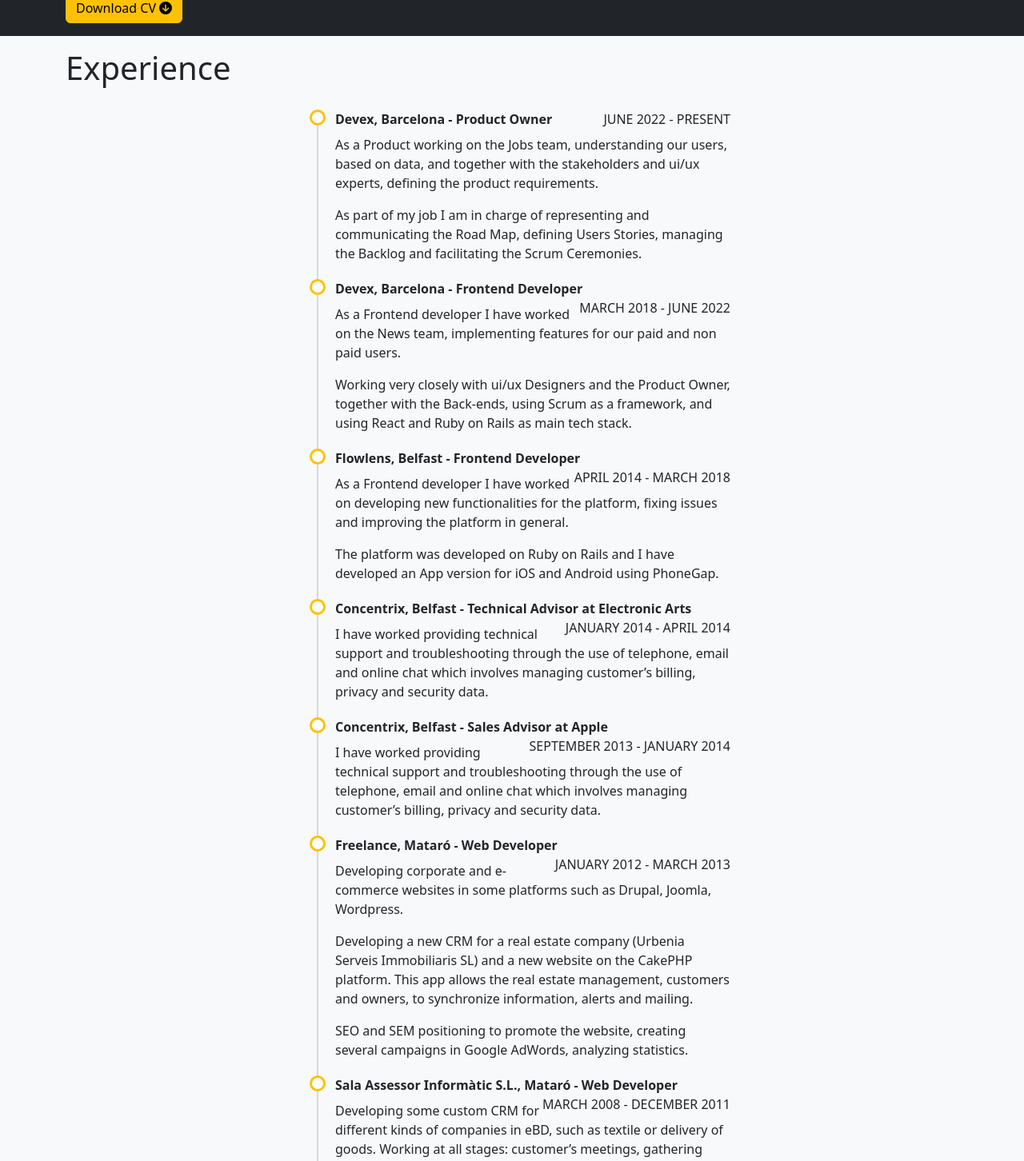
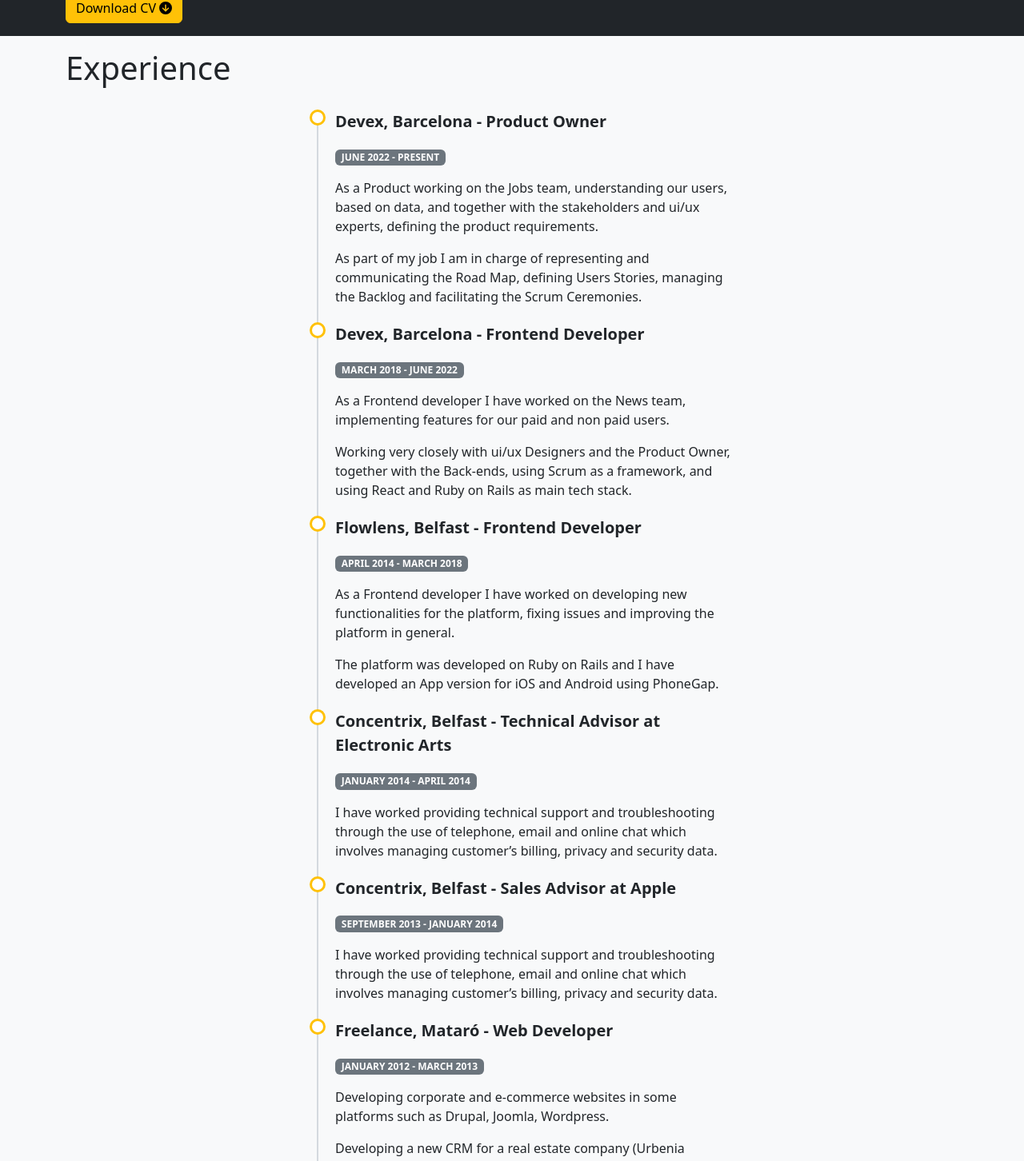
Before and after one commit to xavi666/xgarcesmarti, a React (Create React App) app: page / in a window 1280 px wide. Shown: the part 890-2342 px from the top of the page at 80% size. Built offline with nearby package versions, Linux system fonts and the light colour scheme; the HTML template or start-up script is replaced by a standard one.

Commit message:
Adjust skills dates styles

```diff
--- a/src/components/Experience.tsx
+++ b/src/components/Experience.tsx
@@ -14,11 +14,11 @@
               <div className="col-md-6 offset-md-3">
                 <ul className="timeline-3">
                   <li>
-                    <span className="fw-bold">
+                    <p className="fw-bold fs-5">
                       Devex, Barcelona - Product Owner
-                    </span>
-                    <span className="float-end">JUNE 2022 - PRESENT</span>
-                    <p className="mt-2">
+                    </p>
+                    <p className="badge bg-secondary">JUNE 2022 - PRESENT</p>
+                    <p>
                       As a Product working on the Jobs team, understanding our
                       users, based on data, and together with the stakeholders
                       and ui/ux experts, defining the product requirements.
@@ -31,11 +31,11 @@
                     </p>
                   </li>
                   <li>
-                    <span className="fw-bold">
+                    <p className="fw-bold fs-5">
                       Devex, Barcelona - Frontend Developer
-                    </span>
-                    <span className="float-end">MARCH 2018 - JUNE 2022</span>
-                    <p className="mt-2">
+                    </p>
+                    <p className="badge bg-secondary">MARCH 2018 - JUNE 2022</p>
+                    <p>
                       As a Frontend developer I have worked on the News team,
                       implementing features for our paid and non paid users.
                     </p>
@@ -47,11 +47,13 @@
                     </p>
                   </li>
                   <li>
-                    <span className="fw-bold">
+                    <p className="fw-bold fs-5">
                       Flowlens, Belfast - Frontend Developer
-                    </span>
-                    <span className="float-end">APRIL 2014 - MARCH 2018</span>
-                    <p className="mt-2">
+                    </p>
+                    <p className="badge bg-secondary">
+                      APRIL 2014 - MARCH 2018
+                    </p>
+                    <p>
                       As a Frontend developer I have worked on developing new
                       functionalities for the platform, fixing issues and
                       improving the platform in general.
@@ -63,26 +65,13 @@
                     </p>
                   </li>
                   <li>
-                    <span className="fw-bold">
+                    <p className="fw-bold fs-5">
                       Concentrix, Belfast - Technical Advisor at Electronic Arts
-                    </span>
-                    <span className="float-end">JANUARY 2014 - APRIL 2014</span>
-                    <p className="mt-2">
-                      I have worked providing technical support and
-                      troubleshooting through the use of telephone, email and
-                      online chat which involves managing customer’s billing,
-                      privacy and security data.
                     </p>
-                    <p></p>
-                  </li>
-                  <li>
-                    <span className="fw-bold">
-                      Concentrix, Belfast - Sales Advisor at Apple
-                    </span>
-                    <span className="float-end">
-                      SEPTEMBER 2013 - JANUARY 2014
-                    </span>
-                    <p className="mt-2">
+                    <p className="badge bg-secondary">
+                      JANUARY 2014 - APRIL 2014
+                    </p>
+                    <p>
                       I have worked providing technical support and
                       troubleshooting through the use of telephone, email and
                       online chat which involves managing customer’s billing,
@@ -90,11 +79,27 @@
                     </p>
                   </li>
                   <li>
-                    <span className="fw-bold">
+                    <p className="fw-bold fs-5">
+                      Concentrix, Belfast - Sales Advisor at Apple
+                    </p>
+                    <p className="badge bg-secondary">
+                      SEPTEMBER 2013 - JANUARY 2014
+                    </p>
+                    <p>
+                      I have worked providing technical support and
+                      troubleshooting through the use of telephone, email and
+                      online chat which involves managing customer’s billing,
+                      privacy and security data.
+                    </p>
+                  </li>
+                  <li>
+                    <p className="fw-bold fs-5">
                       Freelance, Mataró - Web Developer
-                    </span>
-                    <span className="float-end">JANUARY 2012 - MARCH 2013</span>
-                    <p className="mt-2">
+                    </p>
+                    <p className="badge bg-secondary">
+                      JANUARY 2012 - MARCH 2013
+                    </p>
+                    <p>
                       Developing corporate and e-commerce websites in some
                       platforms such as Drupal, Joomla, Wordpress.
                     </p>
@@ -111,13 +116,13 @@
                     </p>
                   </li>
                   <li>
-                    <span className="fw-bold">
+                    <p className="fw-bold fs-5">
                       Sala Assessor Informàtic S.L., Mataró - Web Developer
-                    </span>
-                    <span className="float-end">
+                    </p>
+                    <p className="badge bg-secondary">
                       MARCH 2008 - DECEMBER 2011
-                    </span>
-                    <p className="mt-2">
+                    </p>
+                    <p>
                       Developing some custom CRM for different kinds of
                       companies in eBD, such as textile or delivery of goods.
                       Working at all stages: customer’s meetings, gathering
```
